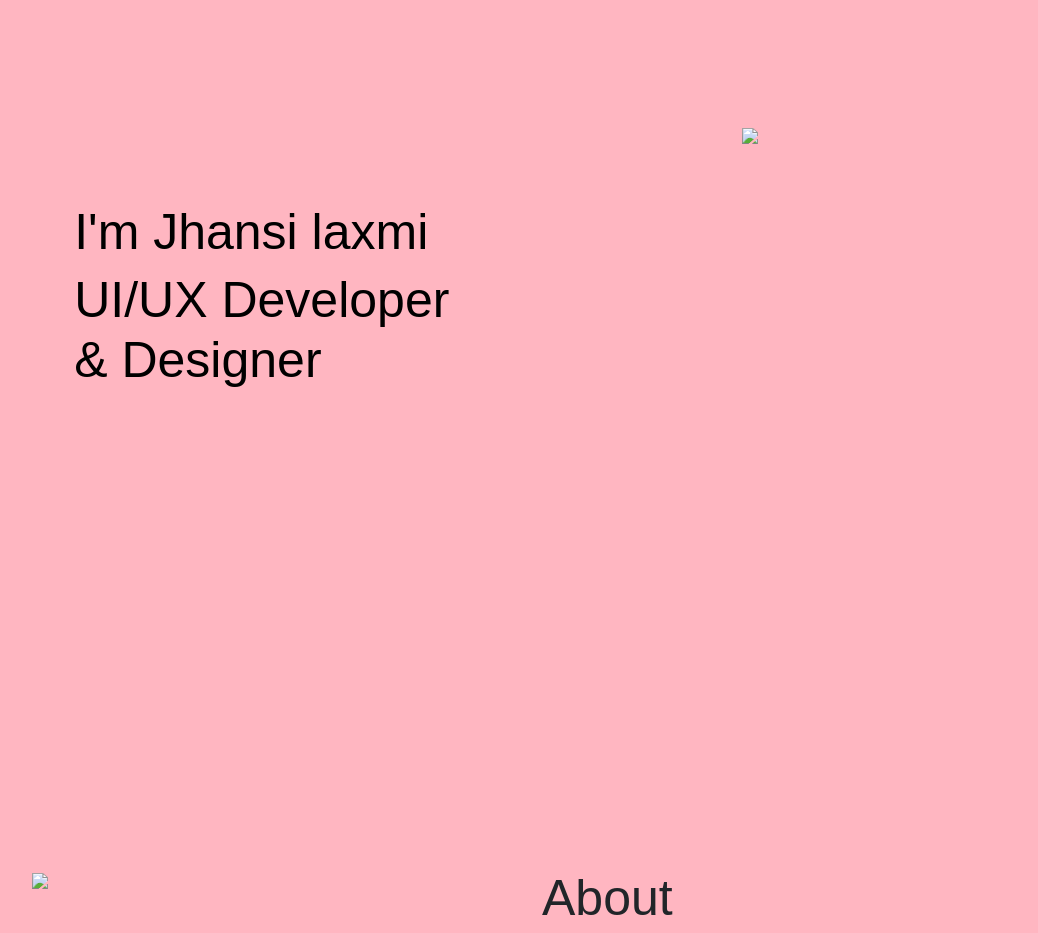
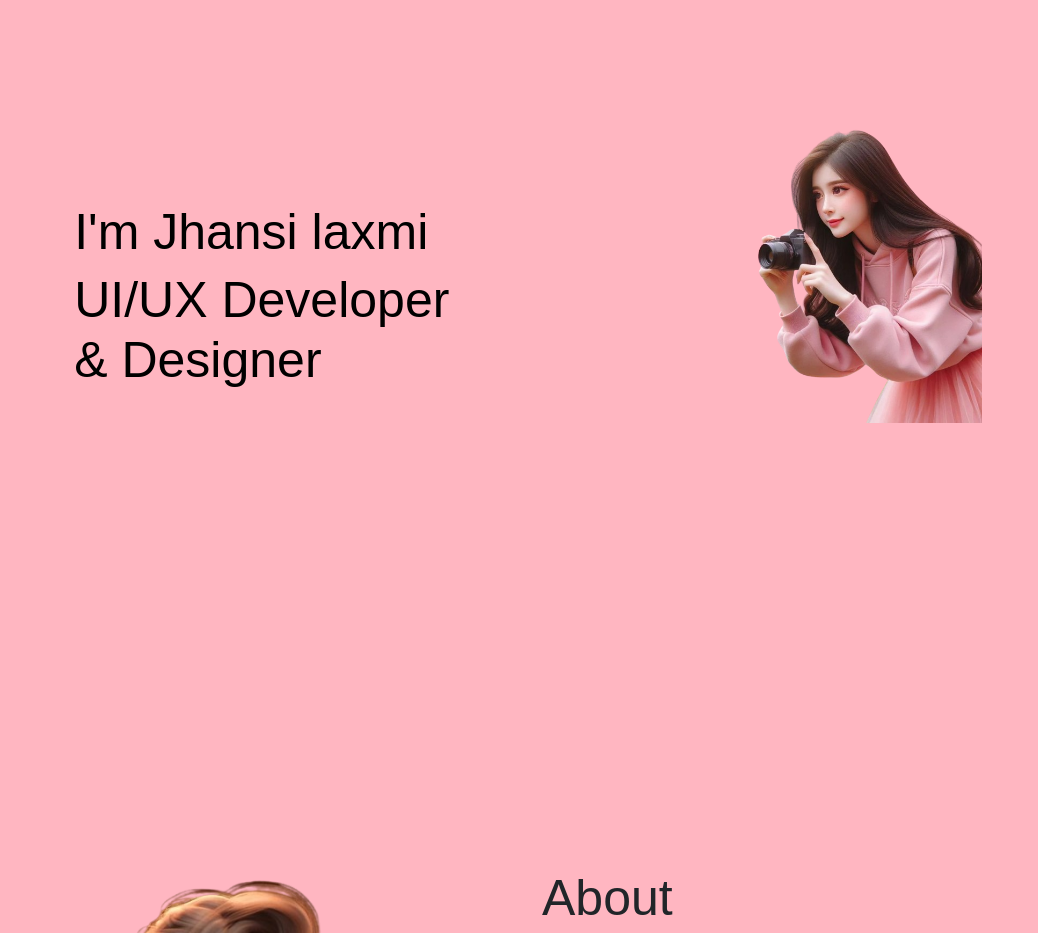
Before and after one commit to jonnadajansi/jansi-portfolio, a plain HTML site: page index.html in a window 1280 px wide. Shown: the part 160-1093 px from the top of the page, without its empty margins (113-1151 px from the left). Drawn offline with nearby package versions, Linux system fonts and the light colour scheme; files whose address does not match are found by name.

Commit message:
Update index.html

```diff
--- a/index.html
+++ b/index.html
@@ -39,7 +39,7 @@
             <h1 >UI/UX Developer<br> & Designer </h1>
           </div>
           <div class="col-sm-6" style="padding-top: 13%;">
-            <img style="height:300px;margin-left: 200px;"src="images/girl.png"/>
+            <img style="height:300px;margin-left: 200px;"src="girl.png"/>
           </div>
         </div>
       </div>
@@ -48,7 +48,7 @@
         <div class="about">
         <div class="row" >
           <div class="col-sm-6" style="height: 800px;">
-            <img style="height:500px;"src="images/girl2.png"/>
+            <img style="height:500px;"src="girl2.png"/>
           </div>
           <div class="col-sm-6">
             <h1>About</h1>
```
